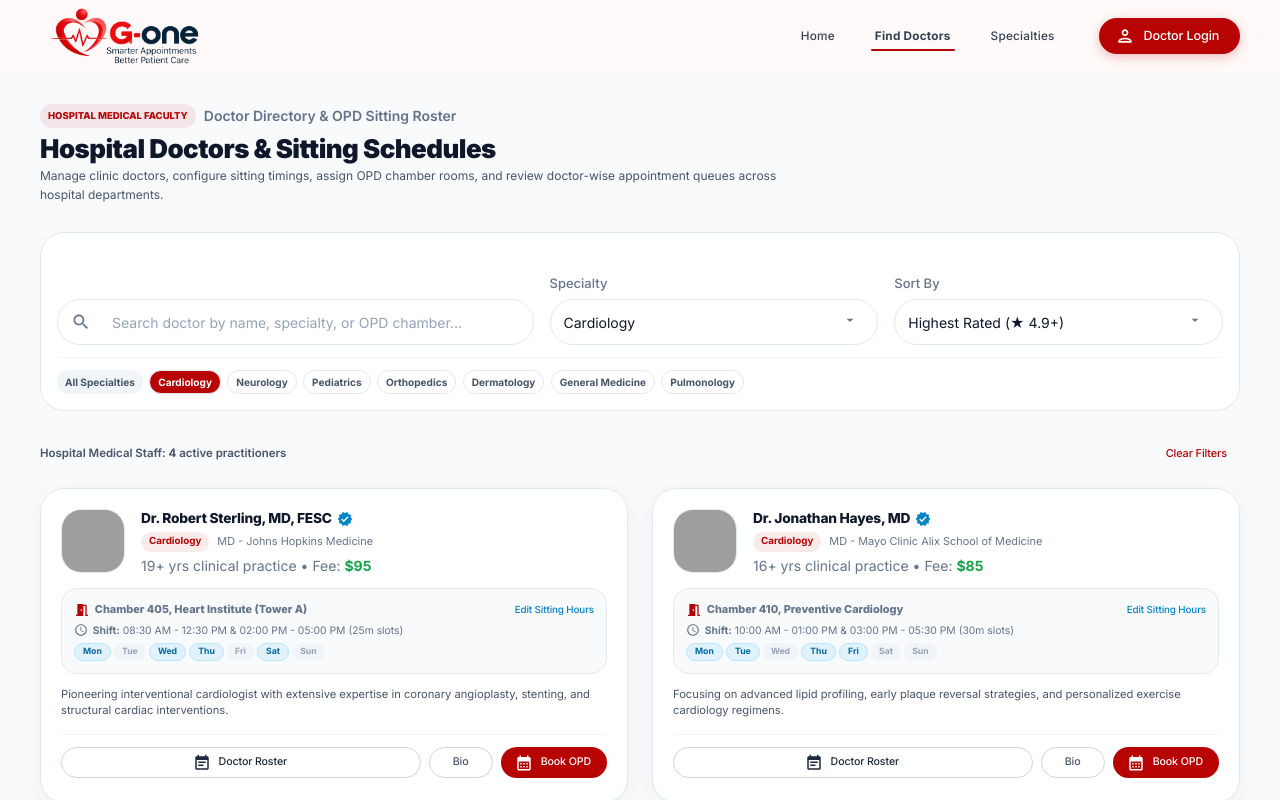
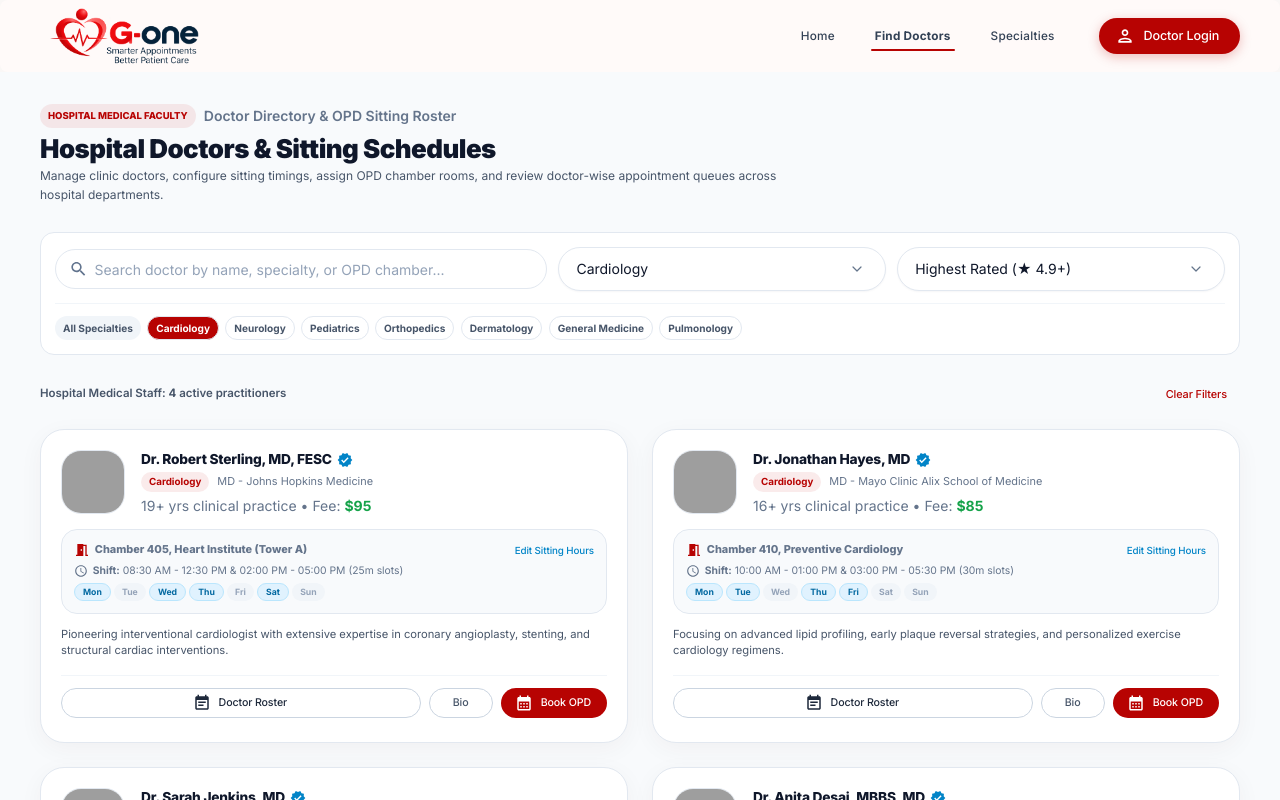
Before and after one commit to brightinterface791-prog/G-One, a React (Vite) app: page / in a window 1280 px wide. Both pictures are taken after a click on the element 231 px from the left and 1713 px from the top of the page. Shown: the top 800 px of the page. Built offline with nearby package versions, Linux system fonts and the light colour scheme; grey boxes are pictures that could not be loaded; a web font is replaced by a local one.

Commit message:
Replace doctor directory filter controls with consistent Tailwind pill search and dropdowns

```diff
--- a/src/pages/DoctorsPage.tsx
+++ b/src/pages/DoctorsPage.tsx
@@ -312,75 +312,44 @@ export const DoctorsPage: React.FC<DoctorsPageProps> = ({
           )}
         </Box>
 
-        {/* Filter Controls Bar */}
-        <Paper
-          elevation={0}
-          sx={{
-            p: 2,
-            mb: 3.5,
-            borderRadius: 3,
-            border: '1px solid #e2e8f0',
-            backgroundColor: '#ffffff',
-          }}
-        >
-          <Grid container spacing={2} sx={{ alignItems: 'end' }}>
-            {/* Search Input */}
-            <Grid size={{ xs: 12, md: 5 }}>
-              <Typography component="label" sx={{ display: 'block', height: 20, mb: 0.75, fontSize: 13, fontWeight: 500, color: 'transparent' }} aria-hidden="true">Search</Typography>
-              <TextField
-                fullWidth
-                size="small"
+        {/* Consistent Tailwind doctor directory filters */}
+        <div className="mb-7 rounded-2xl border border-slate-200 bg-white p-4">
+          <div className="flex flex-col gap-3 md:flex-row md:items-center">
+            <div className="relative min-w-0 flex-1 md:flex-[1.5]">
+              <Search sx={{ fontSize: 19 }} className="pointer-events-none absolute left-4 top-1/2 z-10 -translate-y-1/2 text-slate-500" />
+              <input
+                type="search"
+                aria-label="Search doctors"
                 placeholder="Search doctor by name, specialty, or OPD chamber..."
                 value={searchTerm}
                 onChange={(e) => setSearchTerm(e.target.value)}
-                slotProps={{
-                  input: {
-                    startAdornment: (
-                      <InputAdornment position="start">
-                        <Search sx={{ color: '#64748b', fontSize: 20 }} />
-                      </InputAdornment>
-                    ),
-                  },
-                }}
-                sx={{ '& .MuiOutlinedInput-root': { height: 46, borderRadius: 2, boxShadow: 'none', '& fieldset': { borderWidth: '1px !important', borderColor: '#e2e8f0' }, '&:hover fieldset': { borderColor: '#94a3b8' }, '&.Mui-focused fieldset': { borderColor: '#64748b' } } }}
+                className="h-11 w-full rounded-full border border-slate-200 bg-white py-2 pl-11 pr-4 text-sm text-slate-800 outline-none placeholder:text-slate-400 focus:border-slate-400 focus:ring-2 focus:ring-slate-100"
               />
-            </Grid>
-
-            {/* Specialty Dropdown */}
-            <Grid size={{ xs: 12, sm: 6, md: 3.5 }}>
-              <Typography component="label" htmlFor="specialty-filter" sx={{ display: 'block', mb: 0.75, fontSize: 13, fontWeight: 500, color: '#64748b' }}>Specialty</Typography>
-              <FormControl fullWidth size="small" sx={{ '& .MuiOutlinedInput-root': { height: 46, borderRadius: 2, boxShadow: 'none', '& fieldset': { borderWidth: '1px !important', borderColor: '#e2e8f0' }, '&:hover fieldset': { borderColor: '#94a3b8' }, '&.Mui-focused fieldset': { borderColor: '#64748b' } } }}>
-                <Select
-                  id="specialty-filter"
-                  value={selectedSpecialty}
-                  onChange={(e) => onSelectSpecialty(e.target.value)}
-                >
-                  <MenuItem value="All">All Specialties ({doctors.length} Doctors)</MenuItem>
-                  {specialties.map((spec) => (
-                    <MenuItem key={spec.id} value={spec.title}>
-                      {spec.title}
-                    </MenuItem>
-                  ))}
-                </Select>
-              </FormControl>
-            </Grid>
-
-            {/* Sort Options */}
-            <Grid size={{ xs: 12, sm: 6, md: 3.5 }}>
-              <Typography component="label" htmlFor="sort-filter" sx={{ display: 'block', mb: 0.75, fontSize: 13, fontWeight: 500, color: '#64748b' }}>Sort By</Typography>
-              <FormControl fullWidth size="small" sx={{ '& .MuiOutlinedInput-root': { height: 46, borderRadius: 2, boxShadow: 'none', '& fieldset': { borderWidth: '1px !important', borderColor: '#e2e8f0' }, '&:hover fieldset': { borderColor: '#94a3b8' }, '&.Mui-focused fieldset': { borderColor: '#64748b' } } }}>
-                <Select
-                  id="sort-filter"
-                  value={sortBy}
-                  onChange={(e) => setSortBy(e.target.value as any)}
-                >
-                  <MenuItem value="rating">Highest Rated (★ 4.9+)</MenuItem>
-                  <MenuItem value="experience">Experience (Years)</MenuItem>
-                  <MenuItem value="fee">Consultation Fee</MenuItem>
-                </Select>
-              </FormControl>
-            </Grid>
-          </Grid>
+            </div>
+            <div className="relative min-w-0 flex-1">
+              <select
+                aria-label="Filter doctors by specialty"
+                value={selectedSpecialty}
+                onChange={(e) => onSelectSpecialty(e.target.value)}
+                className="h-11 w-full appearance-none rounded-full border border-slate-200 bg-white py-2 pl-5 pr-12 text-sm text-slate-800 outline-none focus:border-slate-400 focus:ring-2 focus:ring-slate-100"
+              >
+                <option value="All">All Specialties ({doctors.length} Doctors)</option>
+                {specialties.map((spec) => <option key={spec.id} value={spec.title}>{spec.title}</option>)}
+              </select>
+            </div>
+            <div className="relative min-w-0 flex-1">
+              <select
+                aria-label="Sort doctors"
+                value={sortBy}
+                onChange={(e) => setSortBy(e.target.value as typeof sortBy)}
+                className="h-11 w-full appearance-none rounded-full border border-slate-200 bg-white py-2 pl-5 pr-12 text-sm text-slate-800 outline-none focus:border-slate-400 focus:ring-2 focus:ring-slate-100"
+              >
+                <option value="rating">Highest Rated (★ 4.9+)</option>
+                <option value="experience">Experience (Years)</option>
+                <option value="fee">Consultation Fee</option>
+              </select>
+            </div>
+          </div>
 
           {/* Quick Specialty Filter Chips */}
           <Box sx={{ mt: 1.5, pt: 1.5, borderTop: '1px solid #f1f5f9', display: 'flex', flexWrap: 'wrap', gap: 0.8 }}>
@@ -414,7 +383,7 @@ export const DoctorsPage: React.FC<DoctorsPageProps> = ({
               );
             })}
           </Box>
-        </Paper>
+        </div>
 
         {/* Results Bar */}
         <Box sx={{ display: 'flex', justifyContent: 'space-between', alignItems: 'center', mb: 2.5 }}>
```
